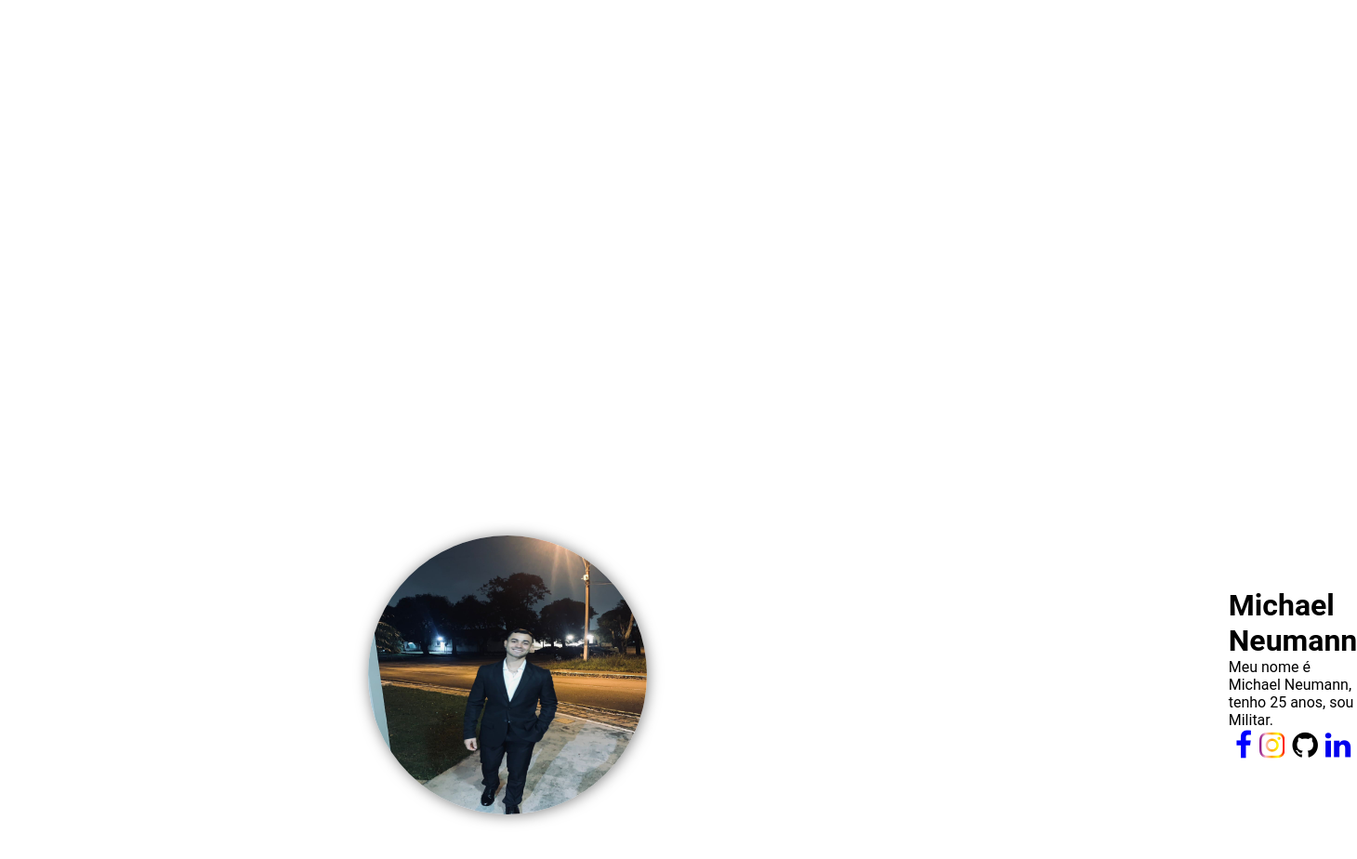
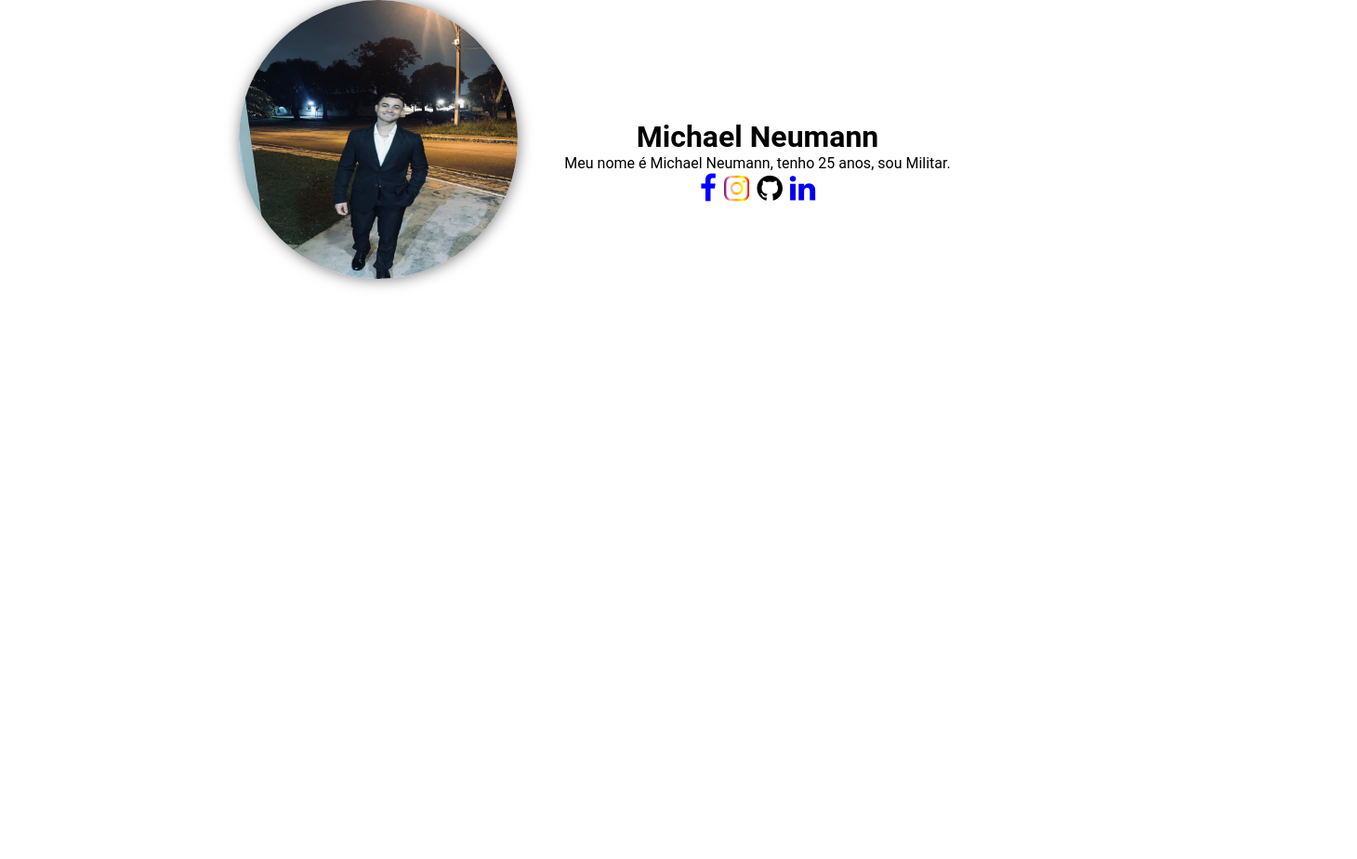
Before and after one commit to mn791411-bit/Aprendendo-HTML-e-CSS, a plain HTML site: page PRATICA.html in a window 1280 px wide. Shown: the top 924 px of the page at 93% size, 1460 px wide, since content can reach past the window. After the commit the page ends 800 px from the top, so only its background shows below. Drawn offline with Linux system fonts and the light colour scheme.

Commit message:
pratica css

```diff
--- a/aulapratica.css
+++ b/aulapratica.css
@@ -23,9 +23,6 @@ main{
     justify-content: center;
     align-items: center;
 
-
-
-
    }
    #photo{
      box-shadow: 1px 1px 15px rgba(0,0,0,0.5);
@@ -34,7 +31,7 @@ main{
 
 
      border-radius: 50%;
-     margin: 50%;
+     margin-bottom: 50px;
    }
    .roboto {
     font-family: "Roboto", sans-serif;
```
